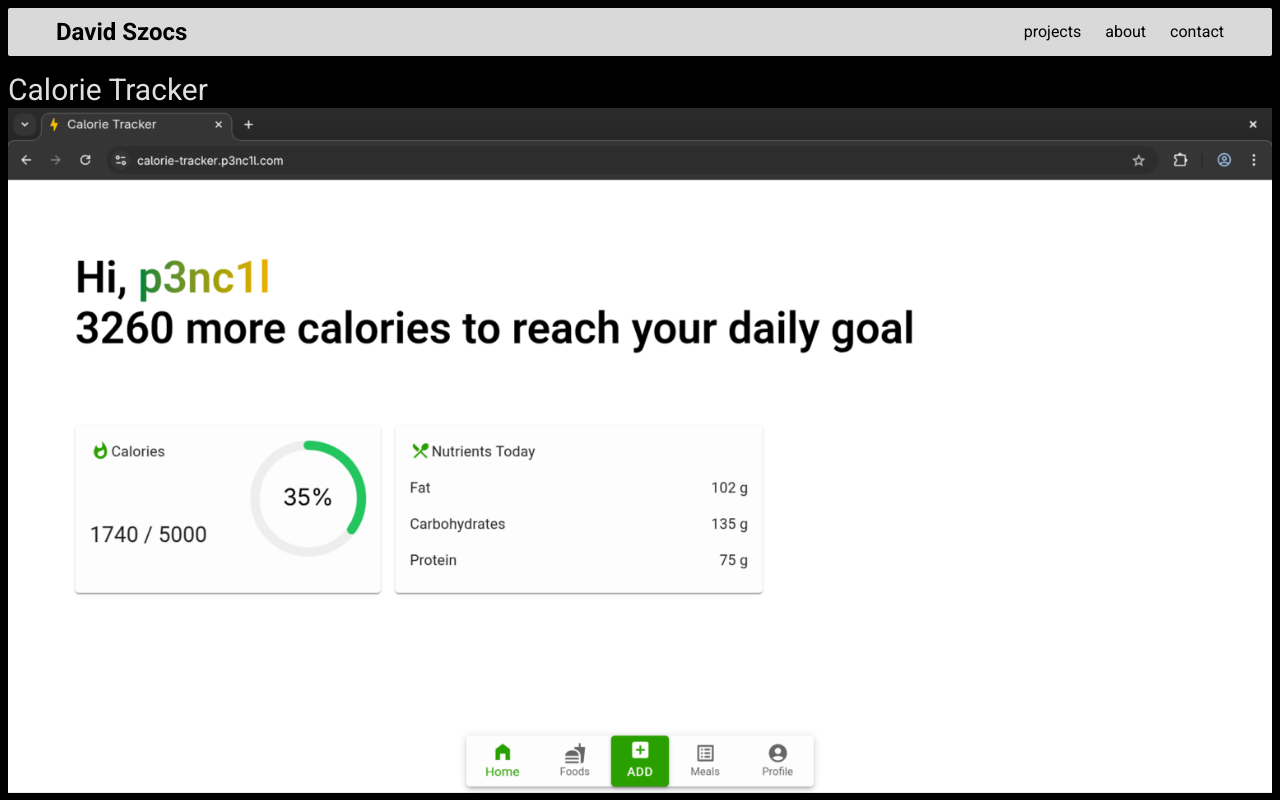
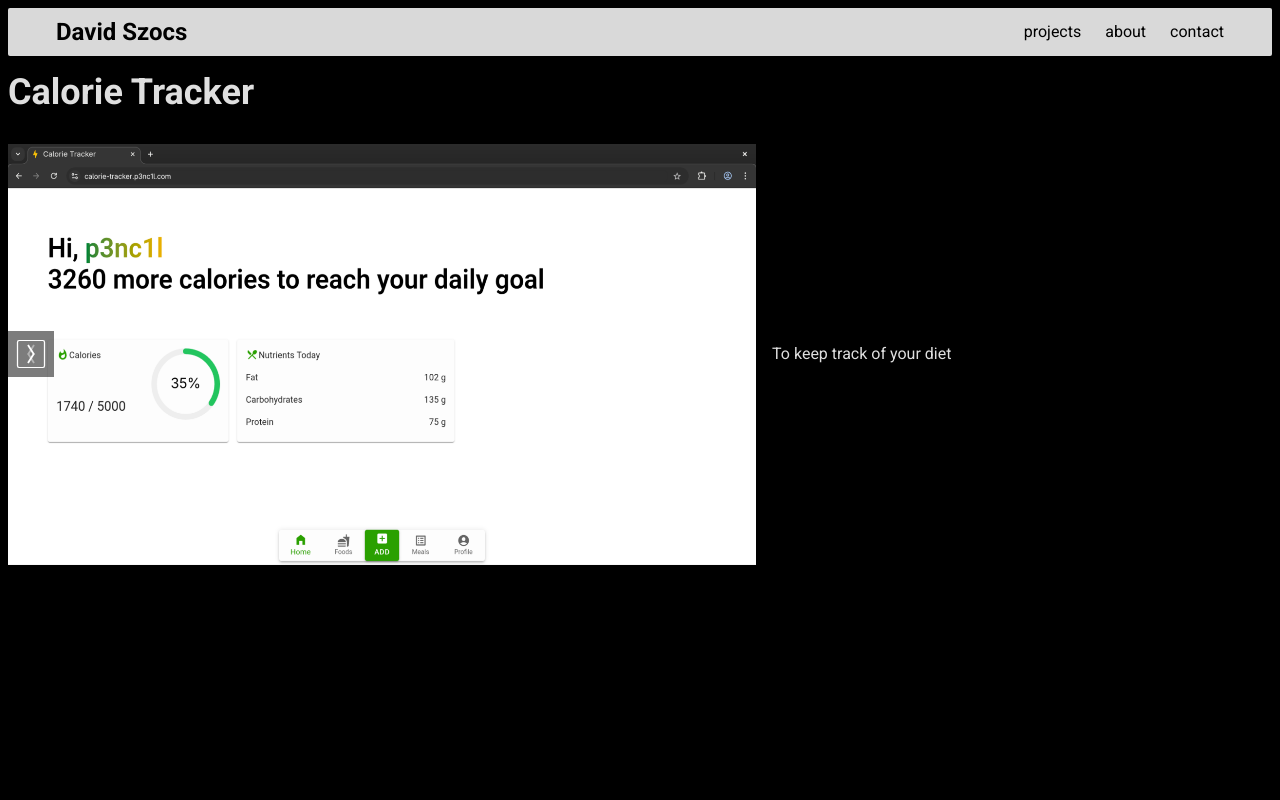
Before and after one commit to p3nc1l/personal-site, a Next.js app: page /projects/calorie-tracker in a window 1280 px wide. Shown: the top 800 px of the page. Built offline with nearby package versions, Linux system fonts and the light colour scheme.

Commit message:
finished image carousel and added short description to /projects/[name]

```diff
--- a/app/projects/[name]/page.tsx
+++ b/app/projects/[name]/page.tsx
@@ -10,9 +10,12 @@ const Page = async (props: { params: Promise<{ name: string }> }) => {
 
   return (
     <>
-      <h1 className="mt-2 text-3xl">{project.title}</h1>
-      <div className="flex">
-        <ImageCarousel imageUrls={project.imageUrls} alt={project.title} />
+      <h1 className="mt-2 mb-8 text-4xl font-bold">{project.title}</h1>
+      <div className="flex gap-4">
+        <div className="grow-7"><ImageCarousel imageUrls={project.imageUrls} alt={project.title} /></div>
+        <div className="grow-3 flex flex-col gap-4 justify-center">
+          <div>{project.shortDescription}</div>
+        </div>
       </div>
     </>
   )
--- a/app/ui/ImageCarousel.tsx
+++ b/app/ui/ImageCarousel.tsx
@@ -1,15 +1,31 @@
 "use client";
 
 import Image from "next/image";
+import { useState } from "react";
+import { motion } from "motion/react";
+
+const ImageButton = (props: {variant?: "previous" | "next", action?: () => void, disabled?: boolean}) => {
+  return (
+    <button className={`absolute top-[50%] ${props.variant == "previous" ? "left" : "right"}-4 -translate-y-1/2 ${props.disabled != true ? "cursor-pointer" : ""}`} disabled={props.disabled == true} onClick={props.action}>
+      <div className="p-2 bg-black/30"><img width={30} className={props.variant == "previous" ? "rotate-180" : ""} src={"/right-arrow.svg"} alt="Previous image" /></div>
+    </button>
+  )
+}
 
 const ImageCarousel = (props: { imageUrls: string[], alt: string }) => {
+  const [currentIndex, setCurrentIndex] = useState(0);
+
   return (
     <div className="w-full relative overflow-hidden">
-      <div className="flex">
+      <motion.div className={`flex relative`} style={{left: `${-100 * currentIndex}%`}} animate={{left: `${-100 * currentIndex}%`}}>
         {props.imageUrls.map((image, index) =>
-          <Image width={100000} height={0} src={image} key={index} alt={`${props.alt} #${index + 1}`} />
+          <div key={index} className="w-full aspect-video bg-neutral-700 shrink-0 relative">
+            <Image fill src={image} alt={`${props.alt} #${index + 1}`} />
+          </div>
         )}
-      </div>
+      </motion.div>
+      <ImageButton action={() => setCurrentIndex(index => index - 1)} variant="previous" disabled={currentIndex == 0} />
+      <ImageButton action={() => setCurrentIndex(index => index + 1)} variant="next" disabled={currentIndex == props.imageUrls.length - 1} />
     </div>
   )
 }
```
Also changed, not shown: public/right-arrow.svg (added).
